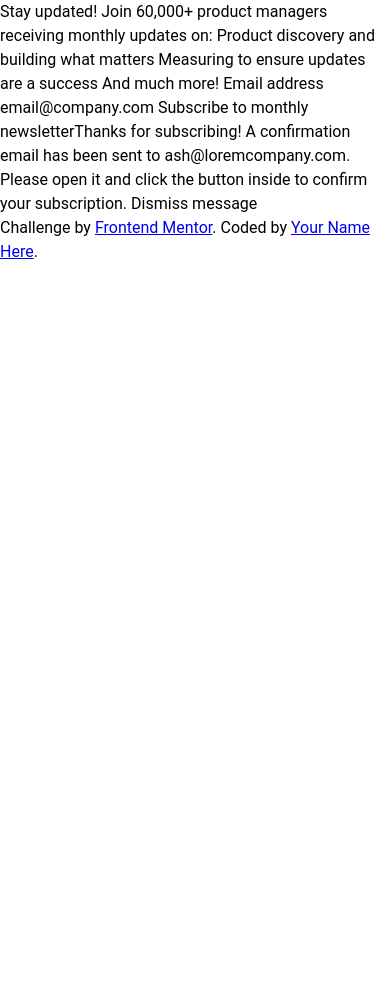
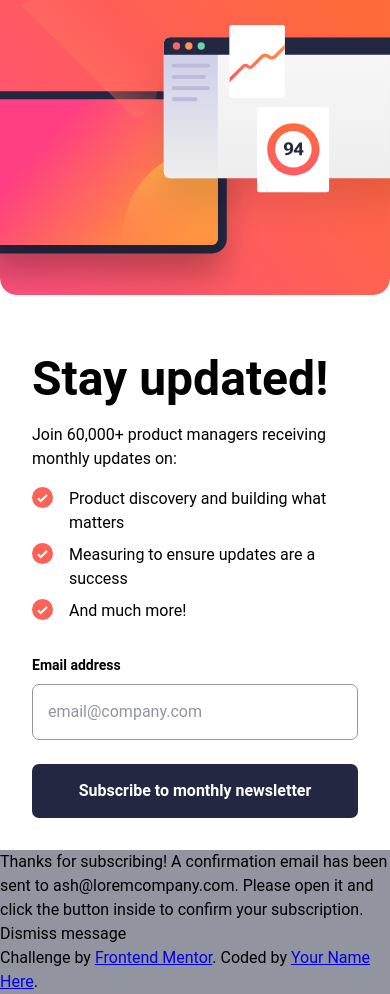
Before and after one commit to ramikoff/newsletter-sign-up-with-success-message-main, a React app: page / in a window 390 px wide. Before the commit the page ends 844 px from the top, so only its background shows below. Built offline with nearby package versions, Linux system fonts and the light colour scheme.

Commit message:
form wip

```diff
--- a/App.js
+++ b/App.js
@@ -1,12 +1,12 @@
 import React from "react"
 import Form from "./assets/js/Form.js"
+import Success from "./assets/js/Success.js"
 
 export default function App() {
   return <>
     <Form/>
-
-
-    <div class="attribution">
+    <Success/>
+    <div className="attribution">
       Challenge by <a href="https://www.frontendmentor.io?ref=challenge" target="_blank">Frontend Mentor</a>.
       Coded by <a href="#">Your Name Here</a>.
     </div>
--- /dev/null
+++ b/assets/css/_index.scss
@@ -0,0 +1,10 @@
+// Globals
+@import "globals/reset";
+@import "globals/fonts";
+@import "globals/colors";
+@import "globals/typography";
+@import "globals/layout";
+
+// Elements
+@import "elements/form";
+@import "elements/success";
--- /dev/null
+++ b/assets/css/elements/_form.scss
@@ -0,0 +1,75 @@
+.form {
+  margin-top: 1rem;
+  padding: 2rem;
+
+  @media screen and (min-width: 768px) {
+    padding-top: 5rem;
+    margin-right: 2rem;
+  }
+
+  &-label {
+    font-size: 3rem;
+    font-weight: bold;
+  }
+
+  &-legend {
+    margin-top: 0.5rem;
+  }
+
+  .list {
+    list-style-type: none;
+    margin-top: 1rem;
+    margin-left: 0;
+    padding: 0;
+  }
+
+  .list-item {
+    display: flex;
+    align-items: flex-start;
+    margin-top: 0.5rem;
+  }
+
+  .list-icon {
+    margin-right: 1rem;
+    align-self: flex-start;
+  }
+
+  .input-label {
+    margin-top: 2rem;
+    font-size: 14px;
+    font-weight: bold;
+  }
+
+  .input {
+    margin-top: 0.5rem;
+    width: 100%;
+    padding: 15px;
+    border: 1px solid $grey;
+    border-radius: 7px;
+    color: $grey;
+    &:hover, &:focus {
+      cursor: pointer;
+      color: inherit;
+      border: 1px solid black;
+    }
+  }
+
+  .btn {
+    width: 100%;
+    margin-top: 1.5rem;
+    background: $dark-slate-grey;
+    border-radius: 7px;
+    color: $white;
+    padding: 15px;
+    font-weight: bold;
+    border: none;
+
+    &:hover, &:focus {
+      background: $tomato;
+      color: $white;
+      cursor: pointer;
+      box-shadow: 5px 14px 10px 0px #faa7a2;
+    }
+  }
+
+}
--- a/assets/css/globals/_colors.scss
+++ b/assets/css/globals/_colors.scss
@@ -0,0 +1,5 @@
+$tomato: hsl(4, 100%, 67%);
+$dark-slate-grey: hsl(234, 29%, 20%);
+$charcoal-grey: hsl(235, 18%, 26%);
+$grey: hsl(231, 7%, 60%);
+$white: hsl(0, 0%, 100%);
--- a/assets/css/globals/_index.scss
+++ /dev/null
@@ -1,5 +0,0 @@
-@import "reset";
-@import "fonts";
-@import "colors";
-@import "typography";
-@import "layout";
--- a/assets/css/globals/_layout.scss
+++ b/assets/css/globals/_layout.scss
@@ -1,10 +1,13 @@
-.box {
-  border: 1px solid gray;
-  --content-padding: 1rem;
-  padding: var(--content-padding);
+.container {
+  display: flex;
+  flex-direction: column;
+  background-color: $white;
+  @media screen and (min-width: 768px) {
+    flex-direction: row-reverse;
+    max-width: 1000px;
+    margin: auto;
+    transform: translateY(50%);
+    border-radius: 30px;
+    padding: 1.5rem;
+  }
 }
-
-
-.test {
-  padding: var(--content-padding);
-}
--- a/assets/css/style.scss
+++ b/assets/css/style.scss
@@ -1,6 +1,9 @@
-@import "globals/_index";
+@import "index";
+@import "elements/_form.scss";
 
 body {
   font-family: "Roboto", serif;
   font-weight: normal;
+  font-size: 16px;
+  background-color: $grey;
 }
--- a/assets/js/Form.js
+++ b/assets/js/Form.js
@@ -1,35 +1,66 @@
-import React from "react";
+import React, {useState, useEffect} from "react";
+import illustrationMobile from "../images/illustration-sign-up-mobile.svg"
+import illustrationDesktop from "../images/illustration-sign-up-desktop.svg"
+import listIcon from "../images/icon-list.svg"
+
 
 const Form = () => {
-  return <>
-    {/*Sign-up form start */}
-    Stay updated!
 
-    Join 60,000+ product managers receiving monthly updates on:
+  const [width, setWidth] = useState(window.innerWidth);
 
-    Product discovery and building what matters
-    Measuring to ensure updates are a success
-    And much more!
+  function handleWindowSizeChange() {
+    setWidth(window.innerWidth);
+  }
+  useEffect(() => {
+    window.addEventListener('resize', handleWindowSizeChange);
+    return () => {
+      window.removeEventListener('resize', handleWindowSizeChange);
+    }
+  }, []);
 
-    Email address
-    email@company.com
+  const isMobile = width <= 768
+  const onInputChange = () => {
+    console.log("input changed...")
+  }
 
-    Subscribe to monthly newsletter
+  return (
+      <div className='container'>
+        <img src={isMobile ? illustrationMobile : illustrationDesktop} alt='' className=""/>
+        <form action='' className='form'>
 
+          <label className='form-label'>
+            Stay updated!
+          </label>
+          <p className='form-legend'>
+            Join 60,000+ product managers receiving monthly updates on:
+          </p>
 
-    {/*// Sign-up form end*/}
+          <ul className="list">
+            <li className="list-item">
+              <img src={listIcon} alt='' className={"list-icon"}/>
+              <span>Product discovery and building what matters</span>
+            </li>
+            <li className="list-item">
+              <img src={listIcon} alt='' className={"list-icon"}/>
+              Measuring to ensure updates are a success
+            </li>
+            <li className="list-item">
+              <img src={listIcon} alt='' className={"list-icon"}/>
+              And much more!
+            </li>
+          </ul>
+          <div className='input-label'>
+            Email address
+          </div>
+          <input type='text' name='email' id='email' value='email@company.com' onChange={onInputChange}
+                 className='input'/>
+          <button className="btn">
+            Subscribe to monthly newsletter
+          </button>
+        </form>
+      </div>
+  )
 
-    {/*// Success message start*/}
-
-    Thanks for subscribing!
-
-    A confirmation email has been sent to ash@loremcompany.com.
-    Please open it and click the button inside to confirm your subscription.
-
-    Dismiss message
-
-    {/*// Success message end*/}
-  </>
 }
 
 export default Form
--- a/assets/js/Success.js
+++ b/assets/js/Success.js
@@ -0,0 +1,19 @@
+import React from "react";
+
+const Success = () => {
+  return <>
+
+    {/*// Success message start*/}
+
+    Thanks for subscribing!
+
+    A confirmation email has been sent to ash@loremcompany.com.
+    Please open it and click the button inside to confirm your subscription.
+
+    Dismiss message
+
+    {/*// Success message end*/}
+  </>
+}
+
+export default Success
--- a/index.html
+++ b/index.html
@@ -12,33 +12,7 @@
 </head>
 <body>
 <div id='app'>
-  <!-- Sign-up form start -->
 
-  Stay updated!
-
-  Join 60,000+ product managers receiving monthly updates on:
-
-  Product discovery and building what matters
-  Measuring to ensure updates are a success
-  And much more!
-
-  Email address
-  email@company.com
-
-  Subscribe to monthly newsletter
-
-  <!-- Sign-up form end -->
-
-  <!-- Success message start -->
-
-  Thanks for subscribing!
-
-  A confirmation email has been sent to ash@loremcompany.com.
-  Please open it and click the button inside to confirm your subscription.
-
-  Dismiss message
-
-  <!-- Success message end -->
 
   <div class="attribution">
     Challenge by <a href="https://www.frontendmentor.io?ref=challenge" target="_blank">Frontend Mentor</a>.
--- a/index.js
+++ b/index.js
@@ -1,6 +1,9 @@
 import React from "react"
-import ReactDom from "react-dom"
+import {createRoot} from "react-dom/client"
 import App from "./App"
 
 
-ReactDom.render(<App/>, document.getElementById('app'))
+const container = document.getElementById('app')
+
+const root = createRoot(container)
+root.render(<App/>)
--- a/package.json
+++ b/package.json
@@ -10,11 +10,12 @@
   "author": "",
   "license": "ISC",
   "devDependencies": {
+    "@parcel/transformer-sass": "^2.9.3",
+    "parcel": "^2.9.3",
     "process": "^0.11.10",
     "sass": "^1.66.1"
   },
   "dependencies": {
-    "parcel": "^2.0.0-beta.1",
     "react": "^18.2.0",
     "react-dom": "^18.2.0"
   }
```
Also changed, not shown: assets/css/elements/_success.scss (added).
